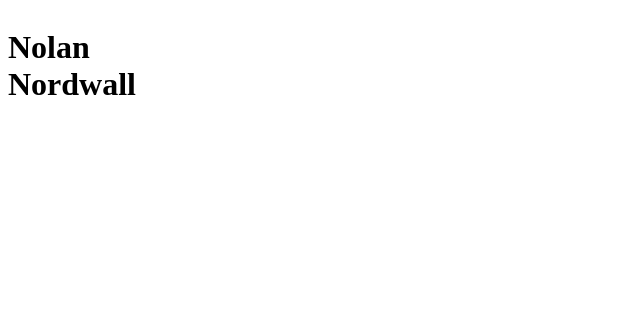
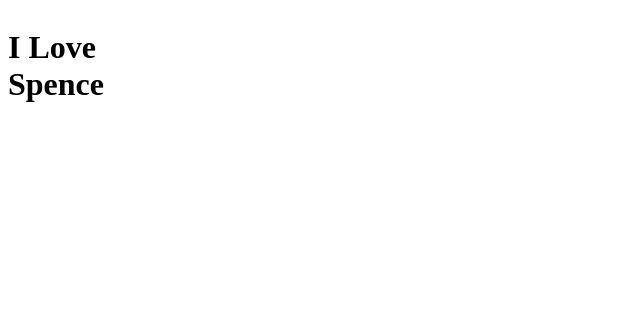
Before and after one commit to Nosewall/Nosewall.github.io, a plain HTML site: page index.html in a window 1280 px wide. Shown: the whole page, without its empty margins (0-640 px from the left). Drawn offline with Linux system fonts and the light colour scheme.

Commit message:
Spence update

```diff
--- a/index.html
+++ b/index.html
@@ -11,7 +11,7 @@
 <body>
 
   <header id="heroImage">
-    <h1 id="name">Nolan Nordwall</h1>
+    <h1 id="name">I Love Spence</h1>
   </header>
 
   <nav></nav>
```
